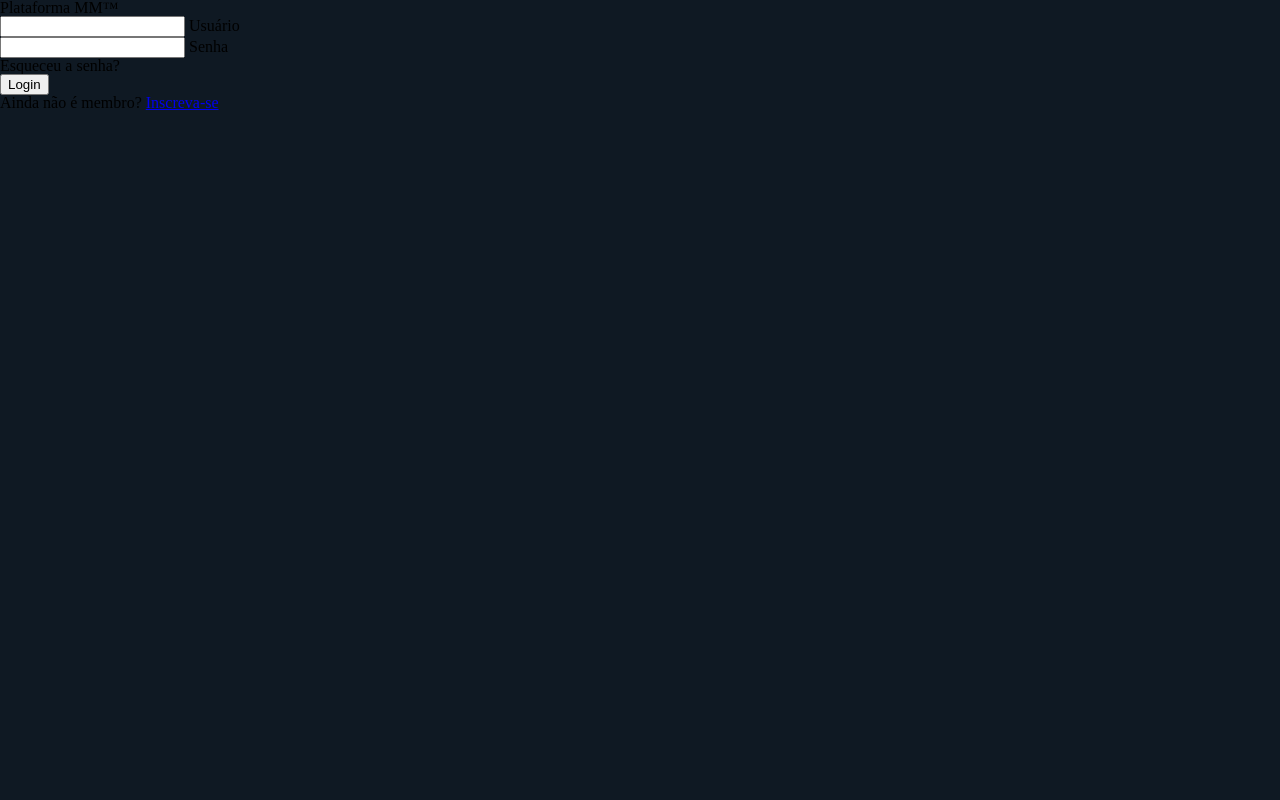
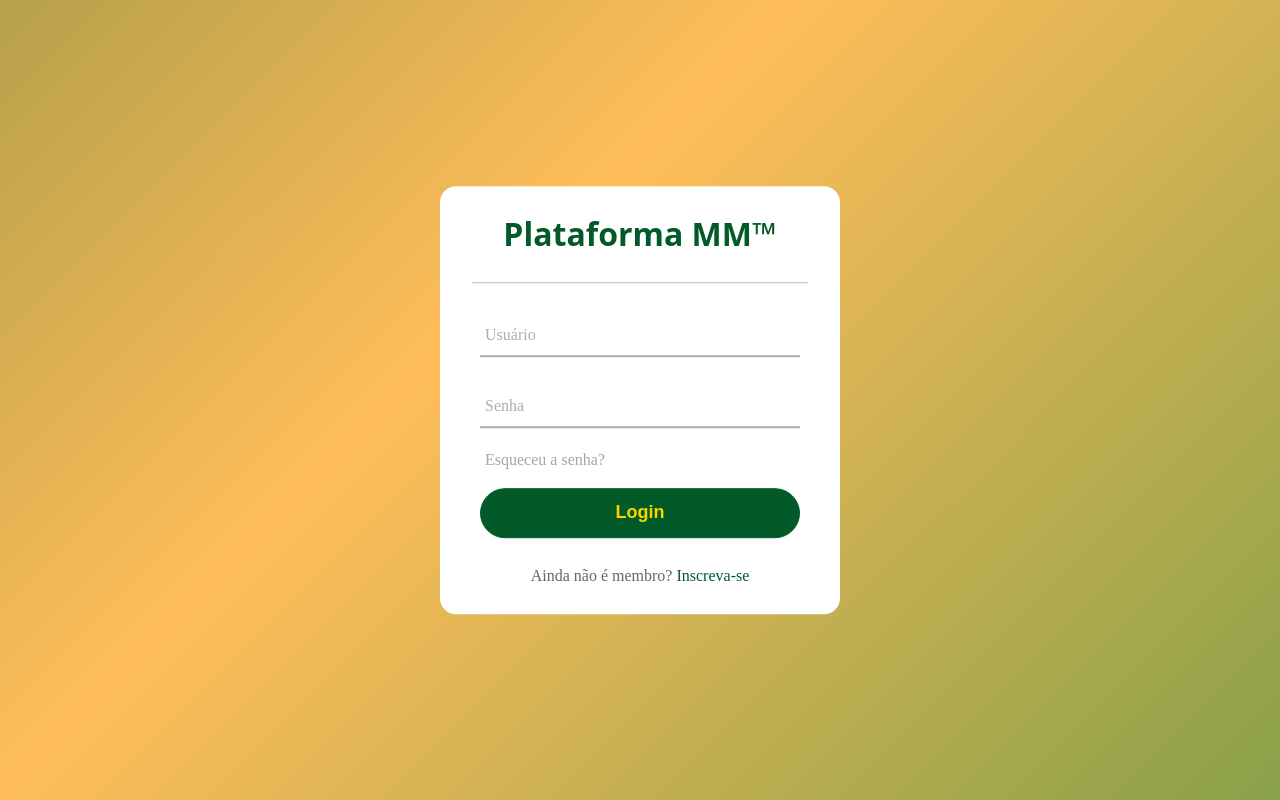
Before and after one commit to MauPxt/Site-Robo_MM, a plain HTML site: page login.html in a window 1280 px wide. Drawn offline with Linux system fonts and the light colour scheme.

Commit message:
Login CSS
Nova cor, background do site de gradient e modelagem do form de login

```diff
--- a/css/style.css
+++ b/css/style.css
@@ -208,7 +208,160 @@ table {
   --mm-yellow-two: #fad300;
   --mm-peach: #ffbd59;
   --mm-green: #008037;
+  --mm-green-two: #015a27;
   --mm-black: #1a1822;
 
   background: var(--background);
 }
+
+body {
+  background: linear-gradient(-45deg, var(--mm-green), var(--mm-peach), var(--mm-green-two), var(--mm-peach));
+  background-size: 400% 400%;
+  animation: gradient 15s ease infinite;
+  height: 100vh;
+  overflow: hidden;
+}
+
+@keyframes gradient {
+  0% {
+    background-position: 0% 50%;
+  }
+  50% {
+    background-position: 100% 50%;
+  }
+  100% {
+    background-position: 0% 50%;
+  }
+}
+
+h1{
+  margin: 2rem;
+  font-size: 2rem;
+  font-weight: 800;
+  font-family:system-ui, -apple-system, BlinkMacSystemFont, 'Segoe UI', Roboto, Oxygen, Ubuntu, Cantarell, 'Open Sans', 'Helvetica Neue', sans-serif ;
+  color: var(--mm-green-two);
+}
+
+.center {
+  position: absolute;
+  top: 50%;
+  left: 50%;
+  transform: translate(-50%, -50%);
+  width: 25rem;
+  background: var(--diamond);
+  border-radius: 1rem;
+}
+
+.center h1 {
+  text-align: center;
+  padding: 0 0 2rem 0;
+  border-bottom: 1px solid silver;
+}
+
+.center form {
+  padding: 0 2.5rem;
+  box-sizing: border-box;
+}
+
+form .txt_field {
+  position: relative;
+  border-bottom: 2px solid #adadad;
+  margin: 1.8rem 0;
+}
+
+.txt_field input {
+  width: 100%;
+  padding: 0 0.3rem;
+  height: 2.5rem;
+  font-size: 1rem;
+  border: none;
+  background: none;
+  outline: none;
+}
+
+.txt_field label {
+  position: absolute;
+  top: 50%;
+  left: 5px;
+  color: #adadad;
+  transform: translateY(-50%);
+  font-size: 1rem;
+  pointer-events: none;
+  transition: .5s;
+}
+
+.txt_field span::before {
+  content: '';
+  position: absolute;
+  top: 40px;
+  left: 0;
+  width: 0%;
+  height: 2px;
+  background: var(--background)
+}
+
+.txt_field input:focus ~ label,
+.txt_field input:valid ~ label{
+  top: -5px;
+  color: var(--background)
+}
+
+.txt_field input:focus ~ span::before,
+.txt_field input:valid ~ span::before{
+  width: 100%;
+}
+
+.pass{
+  margin: -5px 0 20px 5px;
+  color: #a6a6a6;
+  cursor: pointer;
+}
+
+.pass:hover{
+  text-decoration: underline;
+}
+
+input[type="submit"] {
+  width: 100%;
+  height: 50px;
+  border: 1px solid;
+  background: var(--mm-green-two);
+  border-color: var(--mm-green-two);
+  border-radius: 25px;
+  font-size: 18px;
+  color: var(--mm-yellow-two);
+  font-weight: 700;
+  cursor: pointer;
+  outline: none;
+}
+
+input[type="submit"]:hover {
+  border-color: var(--mm-yellow-two);
+  transition: .5s;
+  transform: scale(1.05);
+}
+
+.signup_link {
+  margin: 30px 0;
+  text-align: center;
+  font-size: 1rem;
+  color: #666666;
+}
+
+.signup_link a {
+  color: var(--mm-green-two);
+  text-decoration: none;
+}
+
+.signup_link a:hover {
+  text-decoration: underline;
+}
+
+@media screen and (max-width: 410px) {
+  .center{
+    width: 100%;
+    margin-left: auto;
+    margin-right: auto;
+    padding: 0;
+  }
+}
```
